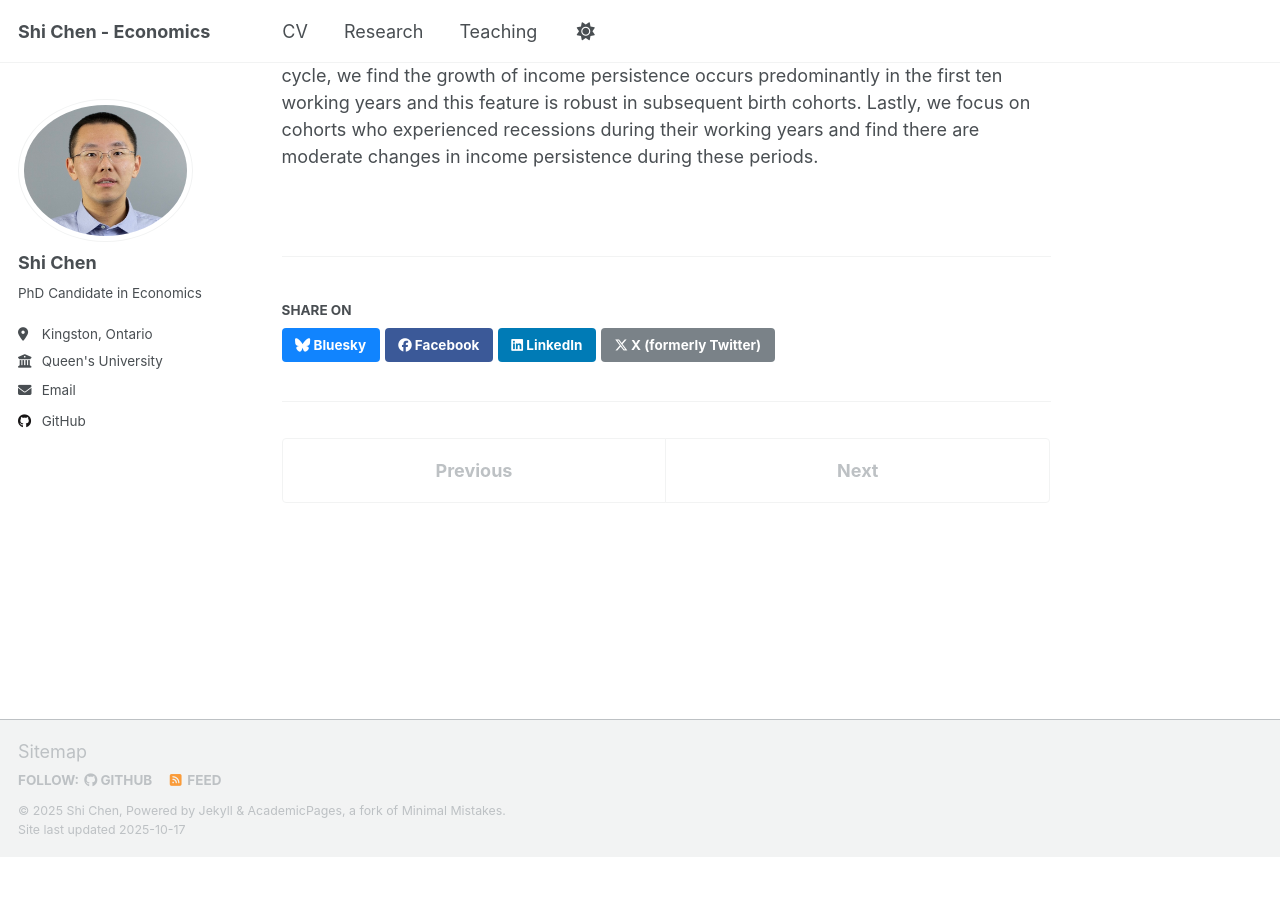
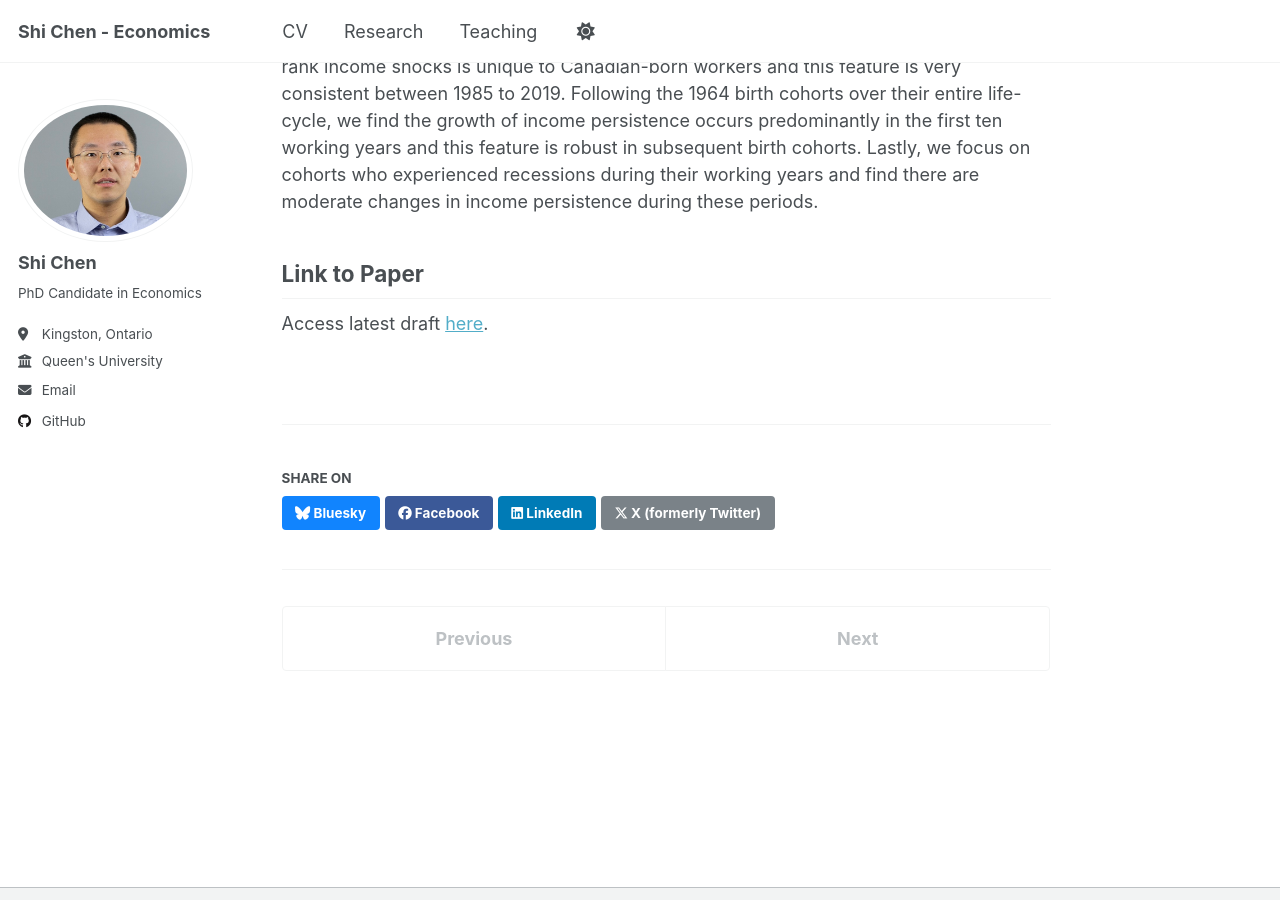
Before and after one commit to shichen14/shichen14.github.io, a Jekyll site: the page built from _publications/2025-09-26-LAD-dynamics.md, in a window 1280 px wide and 900 px high, scrolled down 455 px. Built offline with Jekyll 4.4.1, drawn with Linux system fonts in a browser that asks for light colours; a script that is not in the unit is left out; before the commit the page ends 1313 px from its top, so only the background shows below that.

Commit message:
Update 2025-09-26-LAD-dynamics.md

```diff
--- a/_publications/2025-09-26-LAD-dynamics.md
+++ b/_publications/2025-09-26-LAD-dynamics.md
@@ -12,6 +12,9 @@ bibtexurl:
 citation:
 ---
 
-**Abstract**
+## Abstract
 
 What does income dynamics look like for Canadian-born workers since the 1980s? We address this question by estimating a flexible nonlinear income model using panel data constructed from Canadian administrative tax records. A novel feature of our approach is the introduction of a proxy variable for post-secondary education attainments imputed from historical records of education deductions and tax credits. We find that the Canadian-born workers’ pre-tax labour income display state and history dependent persistence, such that a high rank income shock has long-lasting effects only for high income households, while a low rank income shock would decay over time at heterogenous rates influenced by current income status. The non-permanence of low rank income shocks is unique to Canadian-born workers and this feature is very consistent between 1985 to 2019. Following the 1964 birth cohorts over their entire life-cycle, we find the growth of income persistence occurs predominantly in the first ten working years and this feature is robust in subsequent birth cohorts. Lastly, we focus on cohorts who experienced recessions during their working years and find there are moderate changes in income persistence during these periods.
+
+## Link to Paper
+Access latest draft <a href="https://shichen14.github.io/files/can_income_dynamics.pdf">here</a>.
```
